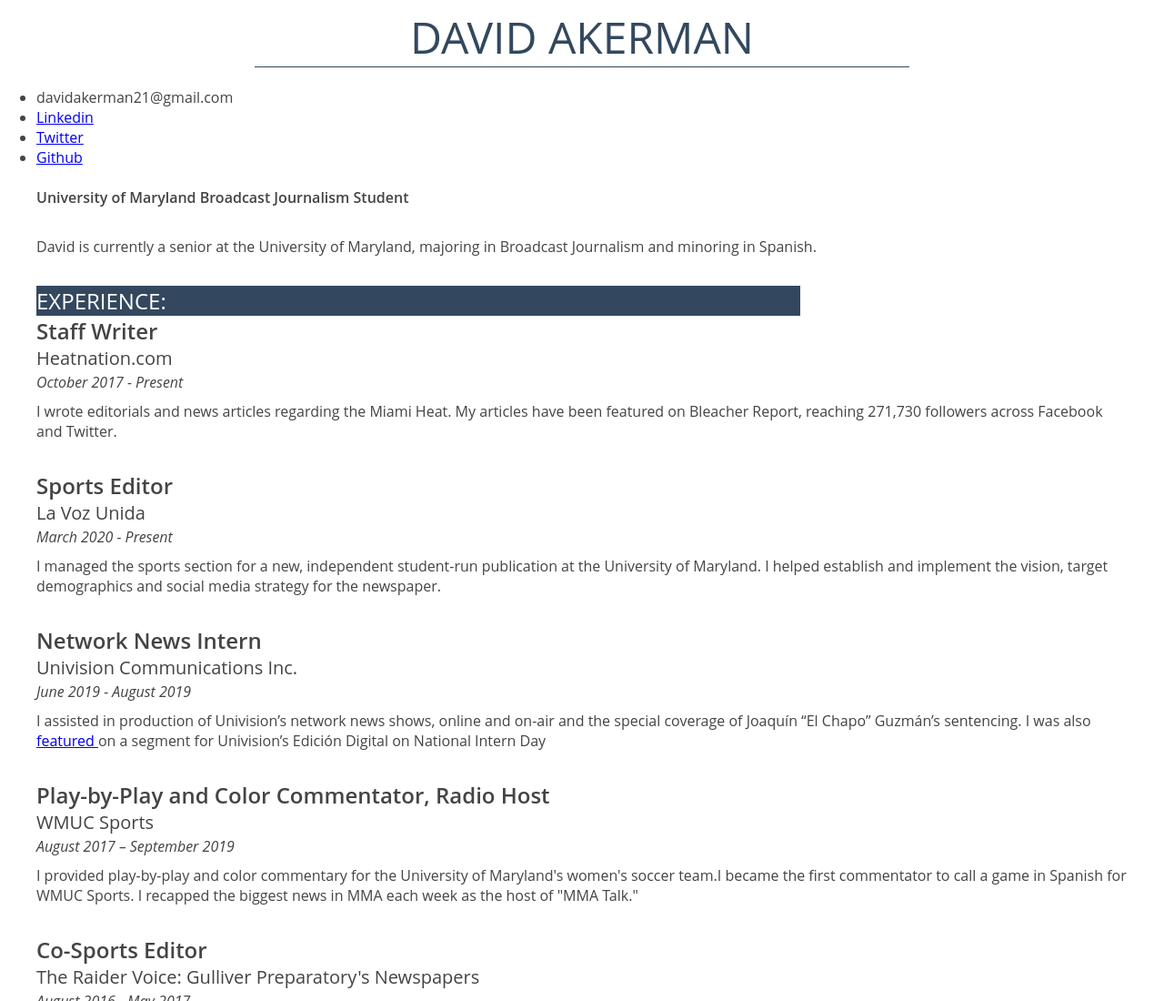
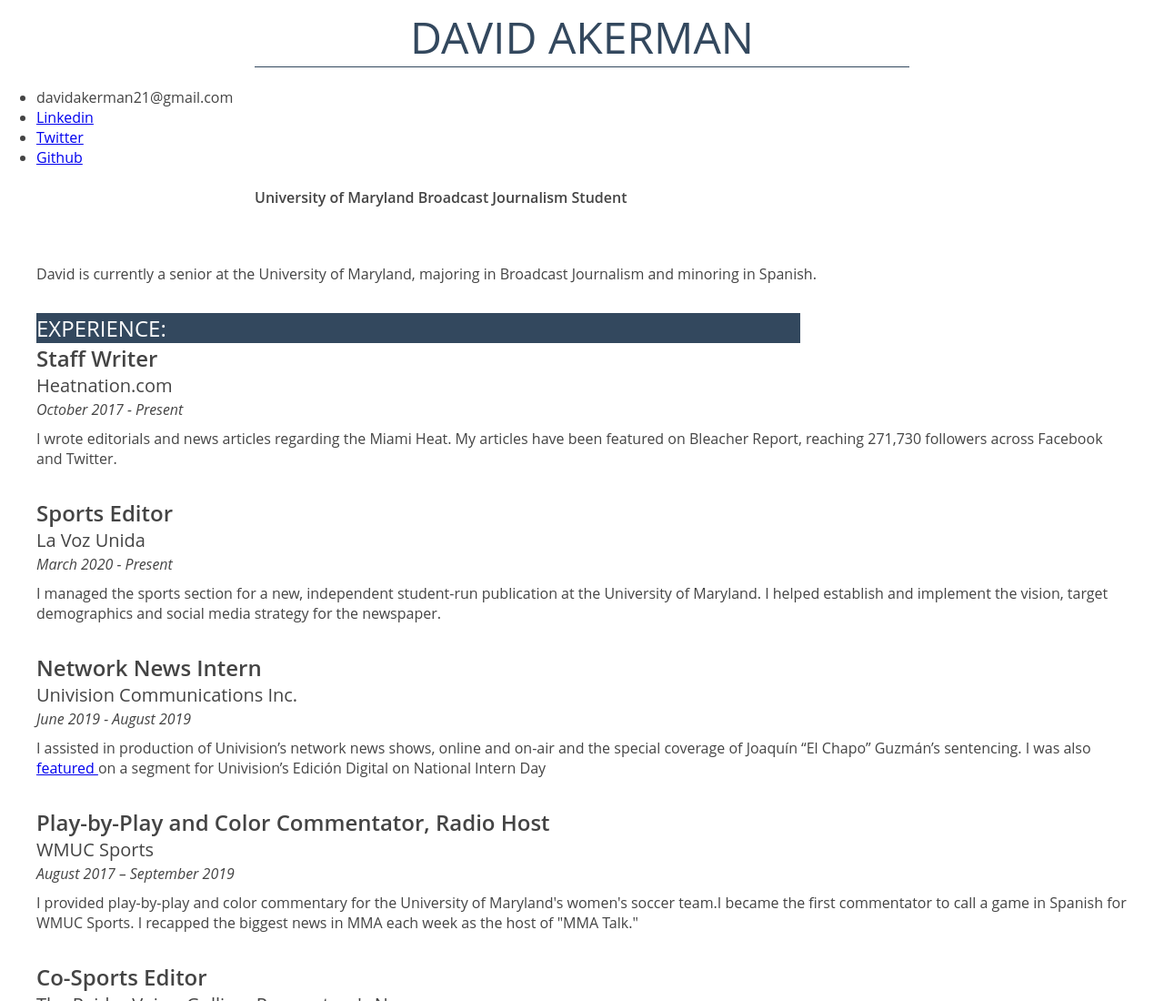
Before and after one commit to dakerman21/resume, a plain HTML site: page index.html in a window 1280 px wide. Shown: the top 1100 px of the page at 91% size. Drawn offline with Linux system fonts and the light colour scheme.

```diff
--- a/index.html
+++ b/index.html
@@ -16,13 +16,13 @@
 <!--
 <img src="resume photo.jpg" width="300px"> </img>
 !-->
-<ul class="menu">
+<ul class="menu" "top">
   <li>davidakerman21@gmail.com</li>
   <li><a href=https://www.linkedin.com/in/david-m-akerman/>Linkedin </a> </li>
   <li><a href=https://twitter.com/akerman_david>Twitter </a> </li>
   <li><a href=https://github.com/dakerman21>Github </a> </li> </ul>
 <br>
-<div id="title">University of Maryland Broadcast Journalism Student </div>
+<div id="title" class="top">University of Maryland Broadcast Journalism Student </div>
     <br>
     <p class="description">David is currently a senior at the University of Maryland, majoring
     in Broadcast Journalism and minoring in Spanish. </p>
--- a/style.css
+++ b/style.css
@@ -98,3 +98,10 @@
   align-items: center;
   margin-top: 20px 0px 0px 0px;
 }
+
+.top {
+  width: 60%;
+  min-width: 300px;
+  margin: 0 auto;
+  margin-bottom: 30px;
+}
```
